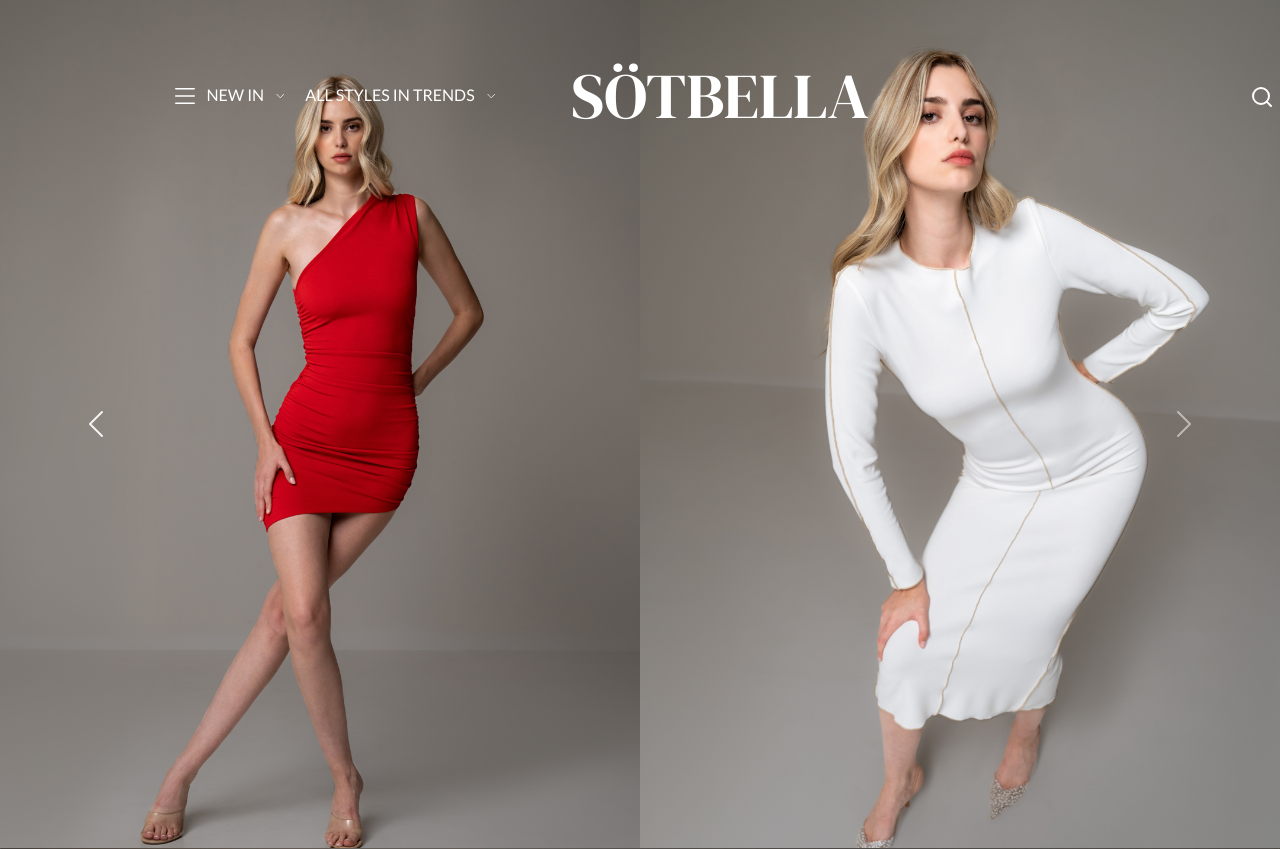
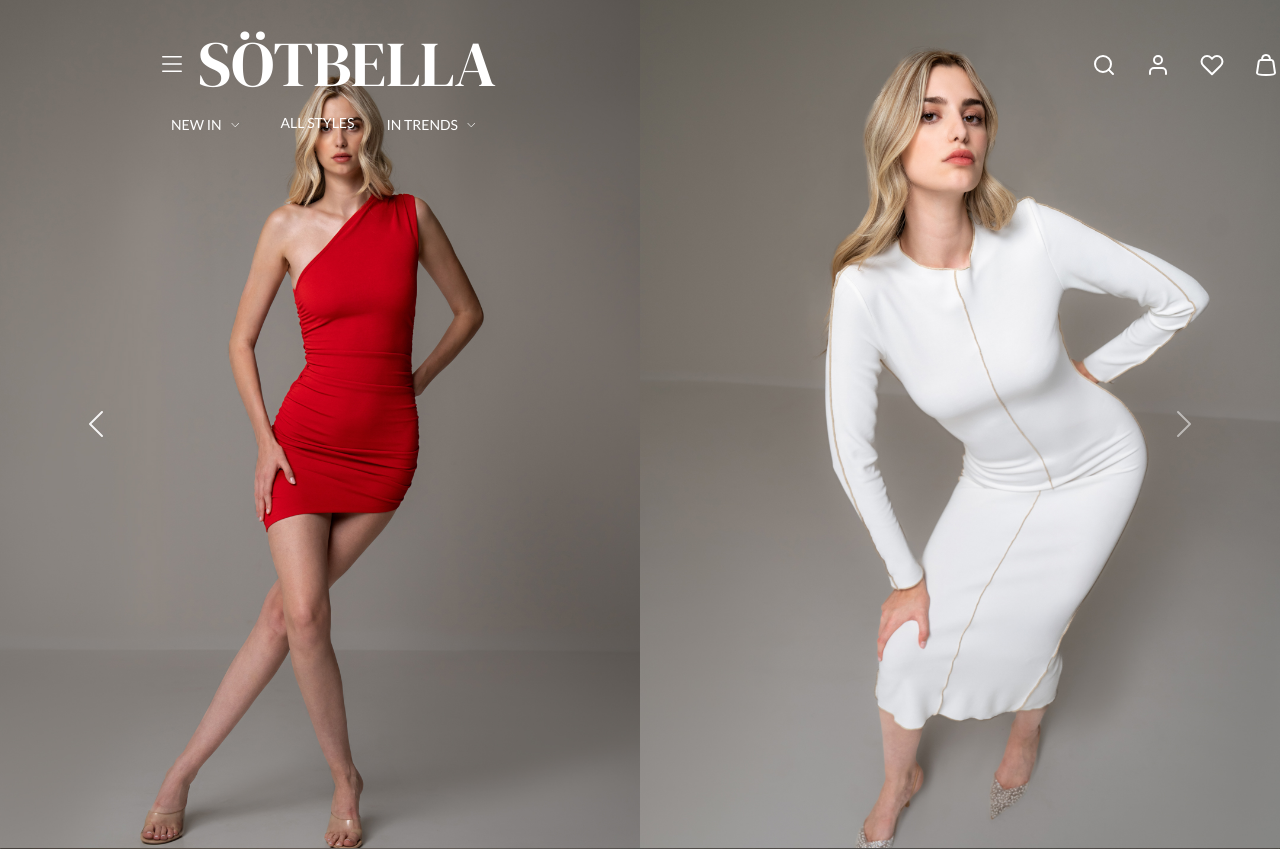
Before and after one commit to DMKuldeep/homepage1, a plain HTML site: page index.html in a window 1280 px wide. Shown: the top 849 px of the page. Drawn offline with nearby package versions, Linux system fonts and the light colour scheme; a script that the page names is missing; a web font is replaced by a local one.

Commit message:
header updated

```diff
--- a/index.html
+++ b/index.html
@@ -16,14 +16,7 @@
 
   <!-- Owl Carousel CSS -->
 
-  <link rel="stylesheet"
-    href="https://cdnjs.cloudflare.com/ajax/libs/OwlCarousel2/2.3.4/assets/owl.theme.default.min.css"
-    integrity="sha512-sMXtMNL1zRzolHYKEujM2AqCLUR9F2C4/05cdbxjjLSRvMQIciEPCQZo++nk7go3BtSuK9kfa/s+a4f4i5pLkw=="
-    crossorigin="anonymous" referrerpolicy="no-referrer" />
 
-  <link href="https://cdnjs.cloudflare.com/ajax/libs/owl.carousel/2.3.4/assets/owl.carousel.min.css" rel="stylesheet" />
-  <link href="https://cdnjs.cloudflare.com/ajax/libs/owl.carousel/2.3.4/assets/owl.theme.default.min.css"
-    rel="stylesheet" />
 
   <script src="https://cdnjs.cloudflare.com/ajax/libs/jquery/3.7.1/jquery.min.js"
     integrity="sha512-JobWAqYk5CSjWuVV3mxgS+MmccJqkrBaDhk8SKS1BW+71dJ9gzascwzW85UwGhxiSyR7Pxhu50k+Nl3+o5I49A=="
@@ -47,6 +40,11 @@
   <link rel="preconnect" href="https://fonts.gstatic.com" crossorigin />
   <link href="https://fonts.googleapis.com/css2?family=DM+Serif+Display:ital@0;1&family=MonteCarlo&display=swap"
     rel="stylesheet" />
+    <link href="https://fonts.googleapis.com/css2?family=Lato:wght@500&display=swap" rel="stylesheet">
+    <link rel="preconnect" href="https://fonts.googleapis.com">
+<link rel="preconnect" href="https://fonts.gstatic.com" crossorigin>
+<link href="https://fonts.googleapis.com/css2?family=Lato:ital,wght@0,100;0,300;0,400;0,700;0,900;1,100;1,300;1,400;1,700;1,900&display=swap" rel="stylesheet">
+
   <link
     href="https://fonts.googleapis.com/css2?family=Lato:ital,wght@0,100;0,300;0,400;0,700;0,900;1,100;1,300;1,400;1,700;1,900&display=swap"
     rel="stylesheet" />
@@ -216,108 +214,78 @@
       </div>
     </div>
   </div>
+
+
   <div class="content">
     <div class="container">
-      <div class="row text-center align-items-center">
-        <div class="col-md-4 first-col d-flex flex-column align-items-center font">
-          <ul class="list-inline m-0 mt-3">
+      <!-- First Row: Fixed Icon and SÖTBELLA -->
+      <div class="row align-items-center">
+        <div class="col-md-6 d-flex align-items-center">
+          <img src="./assets/images/toggle.svg" class="lens me-3" alt="Toggle" />
+          <p class="SÖTBELLA m-0">SÖTBELLA</p>
+        </div>
+        <div class="col-md-6 d-flex justify-content-end gap-4">
+          <a href="#" class="text-reset">
+            <svg xmlns="http://www.w3.org/2000/svg" width="24" height="24" fill="none" stroke="currentColor"
+              stroke-width="2" stroke-linecap="round" stroke-linejoin="round" class="feather feather-search">
+              <circle cx="11" cy="11" r="8"></circle>
+              <line x1="21" y1="21" x2="16.65" y2="16.65"></line>
+            </svg>
+          </a>
+          <a href="https://dmkuldeep.github.io/myaccount/" class="text-reset">
+            <svg xmlns="http://www.w3.org/2000/svg" width="24" height="24" fill="none" stroke="currentColor"
+              stroke-width="2" stroke-linecap="round" stroke-linejoin="round" class="feather feather-user">
+              <circle cx="12" cy="7" r="4"></circle>
+              <path d="M20 21v-2a4 4 0 0 0-4-4H8a4 4 0 0 0-4 4v2"></path>
+            </svg>
+          </a>
+          <a href="https://dmkuldeep.github.io/fcollection/" class="text-reset">
+            <svg xmlns="http://www.w3.org/2000/svg" width="24" height="24" fill="none" stroke="currentColor"
+              stroke-width="2" stroke-linecap="round" stroke-linejoin="round" class="feather feather-heart">
+              <path d="M20.84 4.61a5.5 5.5 0 0 0-7.78 0L12 5.67l-1.06-1.06a5.5 5.5 0 0 0-7.78 7.78l1.06 1.06L12 21.23l7.78-7.78 1.06-1.06a5.5 5.5 0 0 0 0-7.78z"></path>
+            </svg>
+          </a>
+          <a href="https://dmkuldeep.github.io/cartsotbella/" class="text-reset">
+            <svg xmlns="http://www.w3.org/2000/svg" width="24" height="24" fill="none" stroke="currentColor"
+              stroke-width="2" stroke-linecap="round" stroke-linejoin="round" class="feather feather-shopping-bag">
+              <path d="M6.7 7c-1 0-1.8.7-2 1.7L3 20c0 1.1 2 2 9 2s9-.9 9-2L19.3 8.7c-.2-1-1-1.7-2-1.7H6.7z"></path>
+              <path d="M8 7c0-2.2.5-5 4-5s4 2.8 4 5"></path>
+            </svg>
+          </a>
+        </div>
+      </div>
+
+      <!-- Second Row: Links Below SÖTBELLA -->
+      <div class="row align-items-center mt-3">
+        <div class="col-md-4 text-center linksall text-style">
+          <ul class="list-inline m-0">
             <li class="list-inline-item">
-              <img src="./assets/images/toggle.svg" class="lens mt-51" alt="lens image" />
+              <span class="d-flex align-items-center">
+                NEW IN
+                <img src="./assets/images/downarrow.svg" alt="Down arrow" class="downarrow" />
+              </span>
             </li>
             <li class="list-inline-item">
-              NEW IN
-              <img src="./assets/images/downarrow.svg" alt="downarrow" class="downarrow" />
+              <a href="https://dmkuldeep.github.io/fcollection/" class="text-reset text-decoration-none text-style">
+                ALL STYLES
+              </a>
             </li>
-
-            <a href="https://dmkuldeep.github.io/fcollection/" style="text-decoration: none;color: white; ">
-              <li class="list-inline-item"> ALL STYLES </li>
-            </a>
-
             <li class="list-inline-item">
-              IN TRENDS
-              <img src="./assets/images/downarrow.svg" alt="downarrow" class="downarrow" />
+              <span class="d-flex align-items-center">
+                IN TRENDS
+                <img src="./assets/images/downarrow.svg" alt="Down arrow" class="downarrow" />
+              </span>
             </li>
           </ul>
         </div>
+      </div>
 
-        <div class="col-md-4 text-center align-items-center">
-          <a href="https://dmkuldeep.github.io/homepage1/" alt="Homepage"><p class="SÖTBELLA">SÖTBELLA</p></a>
-        </div>
-        <div class="col-md-4 d-flex justify-content-end align-items-center font">
-          <ul class="list-inline mt-3 d-flex">
-
-            <div class="header-item"><a role="button" href="#" class="header-item__link search-button">
-                <div class="t4 header-item__link-icon">
-                  <svg role="presentation" aria-hidden="true" xmlns="http://www.w3.org/2000/svg" width="24" height="24"
-                    viewBox="0 0 24 24" fill="none" stroke="currentColor" stroke-width="2" stroke-linecap="round"
-                    stroke-linejoin="round" class="feather feather-search">
-                    <circle cx="11" cy="11" r="8"></circle>
-                    <line x1="21" y1="21" x2="16.65" y2="16.65"></line>
-                  </svg>
-                  <span class="visually-hidden">Search</span>
-
-                </div>
-              </a>
-              <a href="https://dmkuldeep.github.io/myaccount/" class="header-item__link">
-                <div class="t5 header-item__link-icon">
-                  <svg role="presentation" aria-hidden="true" xmlns="http://www.w3.org/2000/svg" width="24" height="24"
-                    viewBox="0 0 24 24" fill="none" stroke="currentColor" stroke-width="2" stroke-linecap="round"
-                    stroke-linejoin="round" class="feather feather-user">
-                    <path d="M20 21v-2a4 4 0 0 0-4-4H8a4 4 0 0 0-4 4v2"></path>
-                    <circle cx="12" cy="7" r="4"></circle>
-                  </svg>
-                  <span class="visually-hidden">Account</span>
-                </div>
-              </a>
-
-              <a id="brz-customer-account" class="header-item__link" style="display: none;">
-                <div class="t5 header-item__link-icon">
-                  <svg role="presentation" aria-hidden="true" xmlns="http://www.w3.org/2000/svg" width="24" height="24"
-                    viewBox="0 0 24 24" fill="none" stroke="currentColor" stroke-width="2" stroke-linecap="round"
-                    stroke-linejoin="round" class="feather feather-user">
-                    <path d="M20 21v-2a4 4 0 0 0-4-4H8a4 4 0 0 0-4 4v2"></path>
-                    <circle cx="12" cy="7" r="4"></circle>
-                  </svg>
-                  <span class="visually-hidden">fav</span>
-                </div>
-              </a>
+    </div>
+  </div>
 
 
 
-              <a class="iwish-float-icon iWishView mst-wishlist-desktop header-item__link"
-                href="https://dmkuldeep.github.io/fcollection/" style="position:relative;">
-                <svg fill="none" height="24" width="24" stroke="#FFF" stroke-linecap="round" stroke-linejoin="round"
-                  stroke-width="1.2" viewBox="0 0 24 24" xmlns="http://www.w3.org/2000/svg">
-                  <path
-                    d="M20.84 4.61a5.5 5.5 0 0 0-7.78 0L12 5.67l-1.06-1.06a5.5 5.5 0 0 0-7.78 7.78l1.06 1.06L12 21.23l7.78-7.78 1.06-1.06a5.5 5.5 0 0 0 0-7.78z">
-                  </path>
-                </svg>
-                <span class="iwish-counter iw-link__count" style="display:none;">0</span>
-              </a>
-              <a role="button" href="https://dmkuldeep.github.io/cartsotbella/" class="header-item__link">
-                <div>
-                  <svg role="presentation" aria-hidden="true" xmlns="http://www.w3.org/2000/svg" width="24" height="24"
-                    viewBox="0 0 24 24" fill="none" stroke="currentColor" stroke-width="2" stroke-linecap="round"
-                    stroke-linejoin="round" class="feather feather-shopping-bag">
-                    <path d="M6.7 7c-1 0-1.8.7-2 1.7L3 20c0 1.1 2 2 9 2s9-.9 9-2L19.3 8.7c-.2-1-1-1.7-2-1.7H6.7z">
-                    </path>
-                    <path d="M8 7c0-2.2.5-5 4-5s4 2.8 4 5"></path>
-                  </svg>
-                  <span class="visually-hidden">View my cart (0)</span>
-                </div><span class="cart-blip" aria-hidden="true">
 
-                </span>
-              </a>
-
-            </div>
-          </ul>
-
-
-
-        </div>
-      </div>
-    </div>
-  </div>
   <footer class="footer">
     <div class="container">
       <div class="row">
--- a/style.css
+++ b/style.css
@@ -40,8 +40,29 @@
   width: 300px;
 }
 
-
-
+.col-md-4.text-center.linksall {
+  margin-left: 0px;
+}
+
+
+.list-inline {
+  display: inline-flex;
+  gap: 24px; /* Uniform gap between links */
+}
+
+a.text-reset {
+  text-decoration: none;
+  color: inherit;
+}
+
+/* Right-Aligned Icons */
+.row .col-md-6:last-child a {
+  margin-right: 24px; /* 24px gap between icons */
+}
+
+.row .col-md-6:last-child a:last-child {
+  margin-right: 0; /* No margin on the last icon */
+}
 
 .content {
   position: fixed;
@@ -792,7 +813,12 @@ a {
   /* Ensures the video fills the container without distortion */
 
 }
-
+.linksall{
+  margin-left: -8px;
+}
+.col-md-4.text-center.linksall {
+  margin-left: -12px;
+}
 
 
 .shopbtn {
@@ -957,6 +983,18 @@ a {
   line-height: 104px;
   /* 108.333% */
 }
+
+/* Common Text Styling */
+.text-style {
+  color: #FFF;
+  font-family: 'Lato', sans-serif; /* Ensure 'Lato' is loaded in your project */
+  font-size: 14px;
+  font-style: normal;
+  font-weight: 500;
+  line-height: 22px; /* 157.143% */
+  text-transform: uppercase;
+}
+
 
 .section1text .bottom {
   position: absolute;
```
